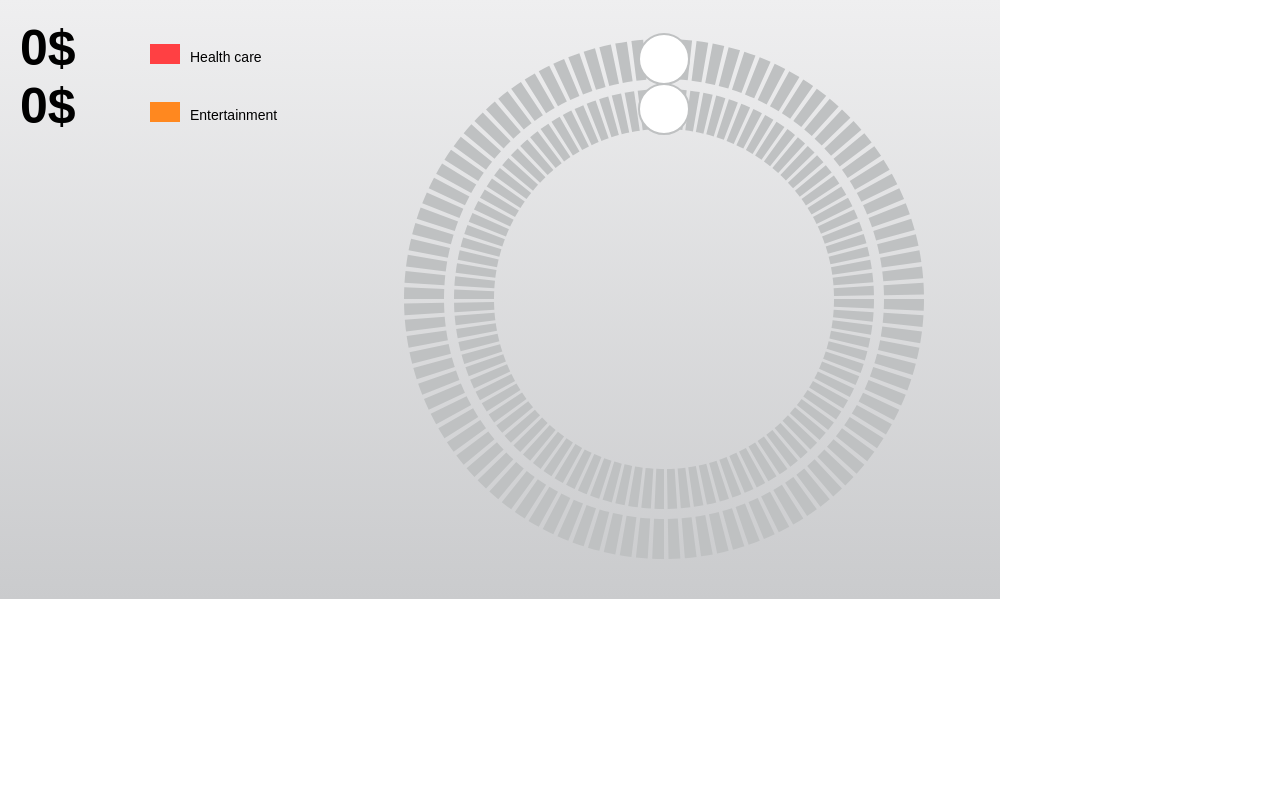
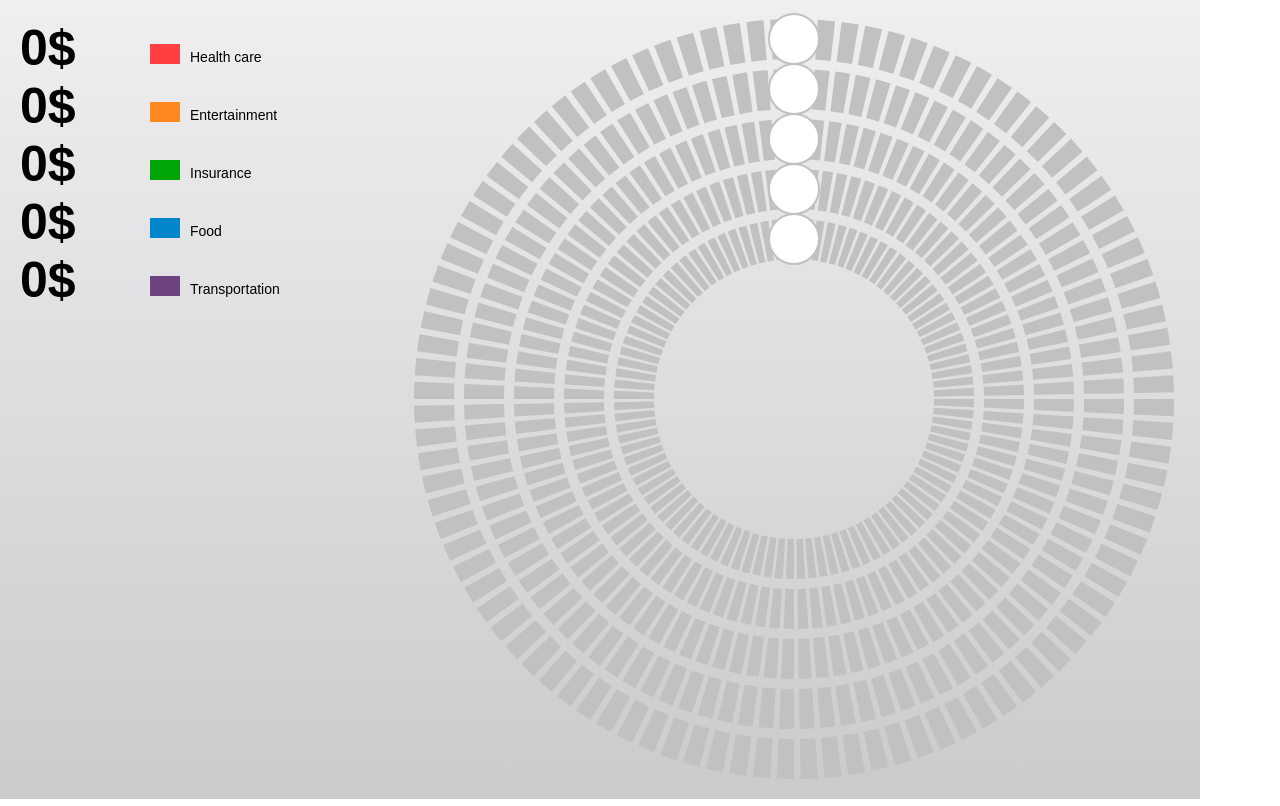
Before and after one commit to bwiz/circular-slider, a plain HTML site: page index.html in a window 1280 px wide. Shown: the part 76-882 px from the top of the page. Before the commit the page ends 800 px from the top, so only its background shows below. Drawn offline with Linux system fonts and the light colour scheme.

Commit message:
Minor optimizations, cleanup

```diff
--- a/app.js
+++ b/app.js
@@ -110,7 +110,7 @@ class CircularSliderItem {
 
     this.#currentLocation = {};
     this.#steps = [];
-    for (let i = 0; i <= 360; i += sliderOptions.step) {
+    for (let i = 0; Math.round(i) <= 360; i += sliderOptions.step) {
       this.#steps.push(Trigonometry.degree2Radian(i));
     }
   }
@@ -191,6 +191,7 @@ class CircularSliderItem {
       }
     });
 
+    console.log(closestStep);
     return closestStep;
   }
 
@@ -284,7 +285,7 @@ class CircularSlider {
     // The max circle size is 80% of the max width/height, and the lowest 150
     const max = Math.min(this.#canvas.clientWidth, this.#canvas.clientHeight);
 
-    const maxRadius = (max / 2) * 0.8;
+    const maxRadius = (max / 2) * 0.9;
     const minRadius = 150;
 
     // If one entry exists without the radius, all values will be recalculated
@@ -400,6 +401,9 @@ class CircularSlider {
 const component = new CircularSlider('canvas', [
   new CircularSliderOptions('Health care', '#ff4043', 0, 1000, 10),
   new CircularSliderOptions('Entertainment', '#ff881f', 0, 1000, 10),
+  new CircularSliderOptions('Insurance', '#00a507', 0, 1000, 10),
+  new CircularSliderOptions('Food', '#0086ca', 0, 1000, 10),
+  new CircularSliderOptions('Transportation', '#6d4380', 0, 1000, 10)
 ]);
 
 component.onInit(sliderValue => {
--- a/style.css
+++ b/style.css
@@ -15,8 +15,8 @@ h2 {
 }
 
 .component {
-  width: 1000px;
-  height: 600px;
+  width: 1200px;
+  height: 800px;
   display: flex;
   justify-content: flex-start;
   background-image: linear-gradient(#efeff0, #cacbcd);
```
